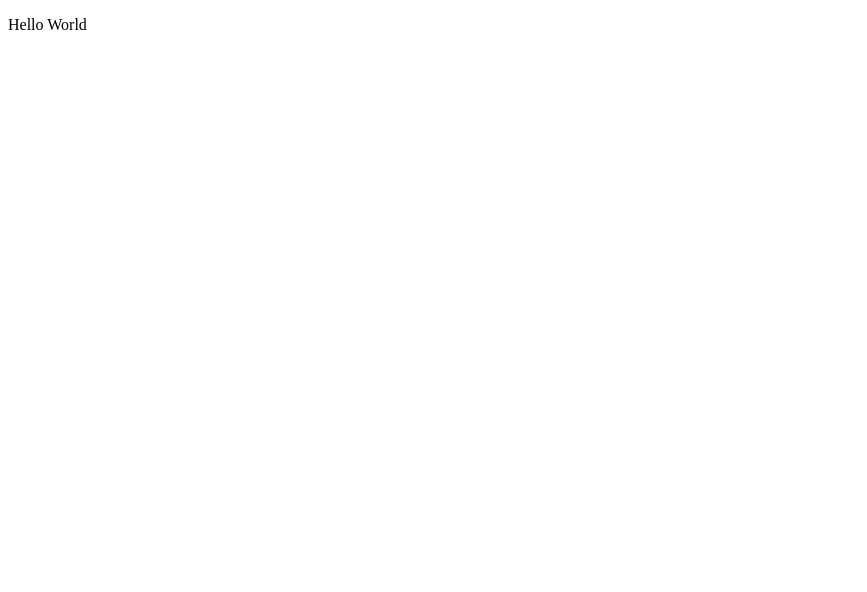
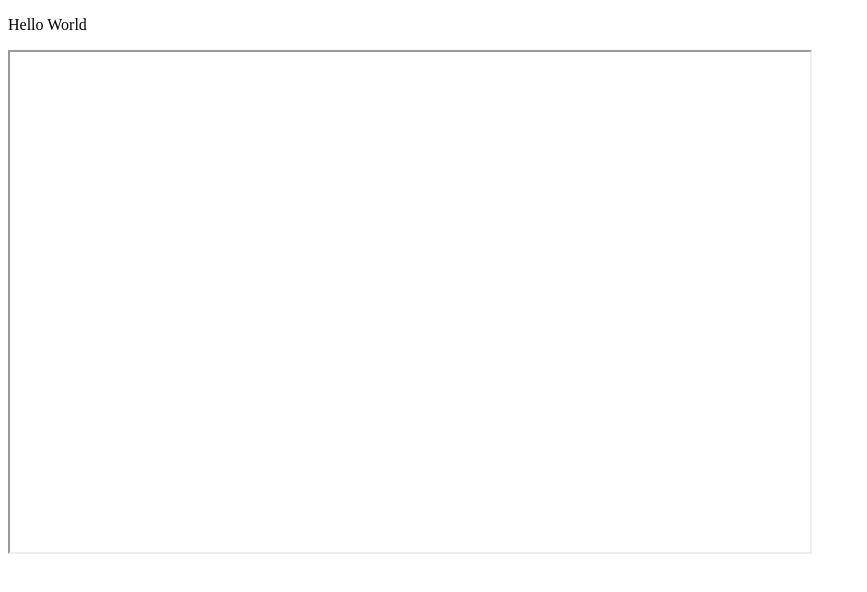
Before and after one commit to Ruslanmsv/rmsv, a plain HTML site: page index.html in a window 1280 px wide. Shown: the whole page, without its empty margins (0-867 px from the left). Drawn offline with Linux system fonts and the light colour scheme.

Commit message:
adding yandex covid map

```diff
--- a/index.html
+++ b/index.html
@@ -6,5 +6,6 @@
     </head>
     <body>
         <p>Hello World</p>
+         <iframe src="https://yandex.ru/maps/covid19?embed=covid" width="800px" height="500px"></iframe>
     </body>
 </html>
```
